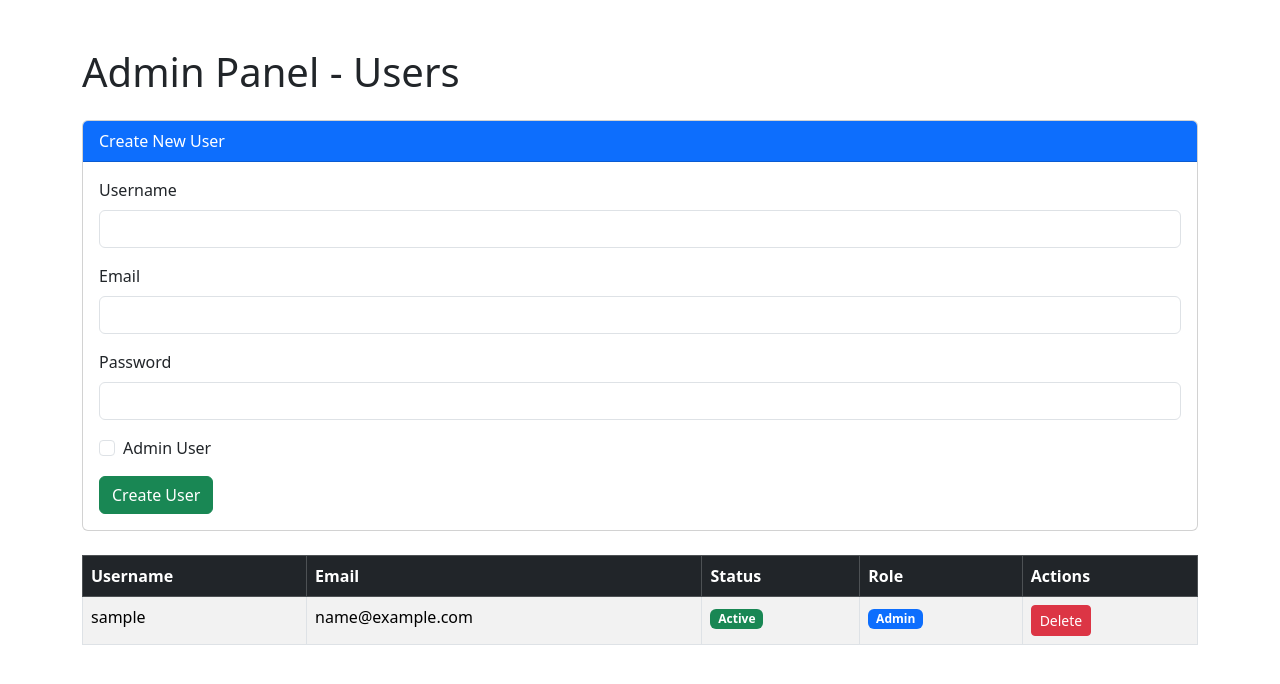
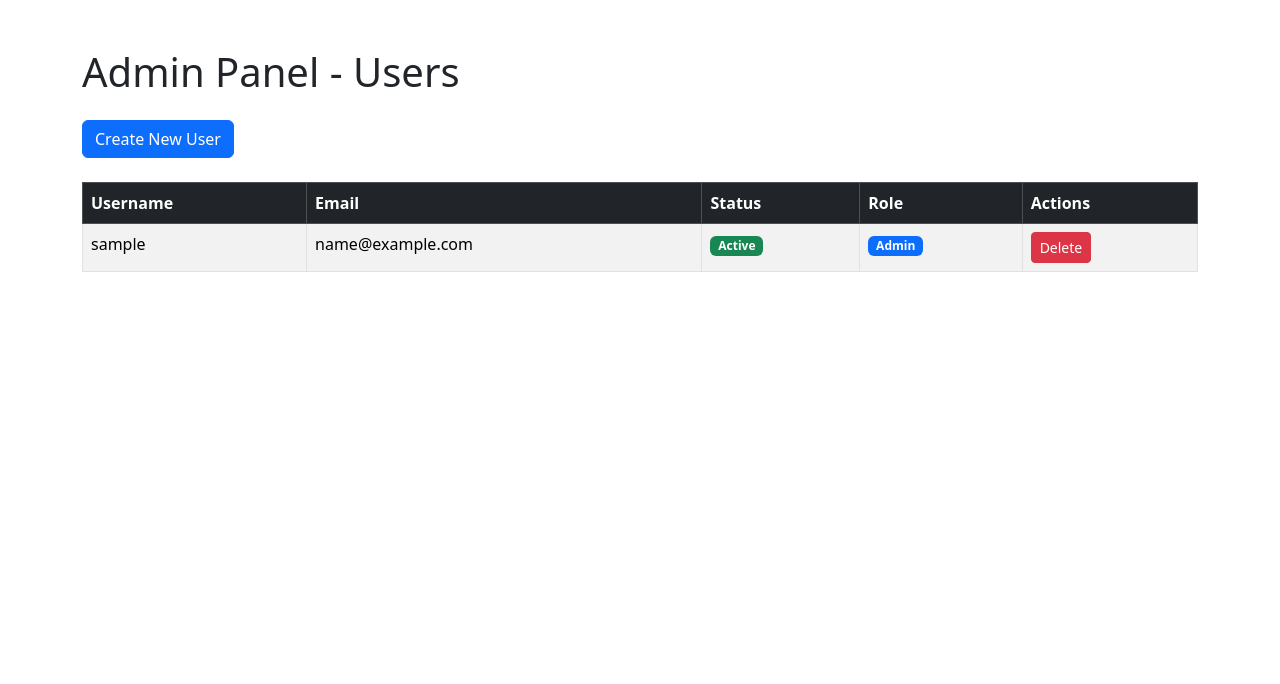
Before and after one commit to dantonic81/portfolio, a Flask app: page /admin/users in a window 1280 px wide. Shown: the top 684 px of the page. Run offline with Flask 3, Linux system fonts and the light colour scheme; the visitor is signed in with stand-in values (Sample User, id 1); data comes from the database, SQL or seed files in the repository.

Commit message:
extract user creation form into a separate modal

```diff
--- a/templates/admin_users.html
+++ b/templates/admin_users.html
@@ -22,31 +22,9 @@
         {% endif %}
         {% endwith %}
 
-        <!-- User Creation Form -->
-        <div class="card mb-4">
-            <div class="card-header bg-primary text-white">Create New User</div>
-            <div class="card-body">
-                <form action="{{ url_for('admin_api.create_user') }}" method="POST">
-                    <div class="mb-3">
-                        <label for="username" class="form-label">Username</label>
-                        <input type="text" class="form-control" id="username" name="username" required>
-                    </div>
-                    <div class="mb-3">
-                        <label for="email" class="form-label">Email</label>
-                        <input type="email" class="form-control" id="email" name="email" required>
-                    </div>
-                    <div class="mb-3">
-                        <label for="password" class="form-label">Password</label>
-                        <input type="password" class="form-control" id="password" name="password" required>
-                    </div>
-                    <div class="form-check mb-3">
-                        <input class="form-check-input" type="checkbox" id="is_admin" name="is_admin">
-                        <label class="form-check-label" for="is_admin">Admin User</label>
-                    </div>
-                    <button type="submit" class="btn btn-success">Create User</button>
-                </form>
-            </div>
-        </div>
+        <button type="button" class="btn btn-primary mb-4" data-bs-toggle="modal" data-bs-target="#userManagementModal">
+            Create New User
+        </button>
 
         <!-- Users Table -->
         <div class="table-responsive">
@@ -94,6 +72,9 @@
         </div>
     </div>
 
+
+        <!-- Include the Modal -->
+    {% include 'modals/user_management_modal.html' %}
     <!-- Bootstrap JS -->
     <script src="https://cdn.jsdelivr.net/npm/bootstrap@5.3.0-alpha3/dist/js/bootstrap.bundle.min.js"></script>
 </body>
--- /dev/null
+++ b/templates/modals/user_management_modal.html
@@ -0,0 +1,31 @@
+<div class="modal fade" id="userManagementModal" tabindex="-1" aria-labelledby="userManagementModalLabel" aria-hidden="true">
+    <div class="modal-dialog">
+        <div class="modal-content">
+            <div class="modal-header">
+                <h5 class="modal-title" id="userManagementModalLabel">Create New User</h5>
+                <button type="button" class="btn-close" data-bs-dismiss="modal" aria-label="Close"></button>
+            </div>
+            <div class="modal-body">
+                <form action="{{ url_for('admin_api.create_user') }}" method="POST">
+                    <div class="mb-3">
+                        <label for="username" class="form-label">Username</label>
+                        <input type="text" class="form-control" id="username" name="username" required>
+                    </div>
+                    <div class="mb-3">
+                        <label for="email" class="form-label">Email</label>
+                        <input type="email" class="form-control" id="email" name="email" required>
+                    </div>
+                    <div class="mb-3">
+                        <label for="password" class="form-label">Password</label>
+                        <input type="password" class="form-control" id="password" name="password" required>
+                    </div>
+                    <div class="form-check mb-3">
+                        <input class="form-check-input" type="checkbox" id="is_admin" name="is_admin">
+                        <label class="form-check-label" for="is_admin">Admin User</label>
+                    </div>
+                    <button type="submit" class="btn btn-success">Create User</button>
+                </form>
+            </div>
+        </div>
+    </div>
+</div>
```
Also changed, not shown: README.md.
